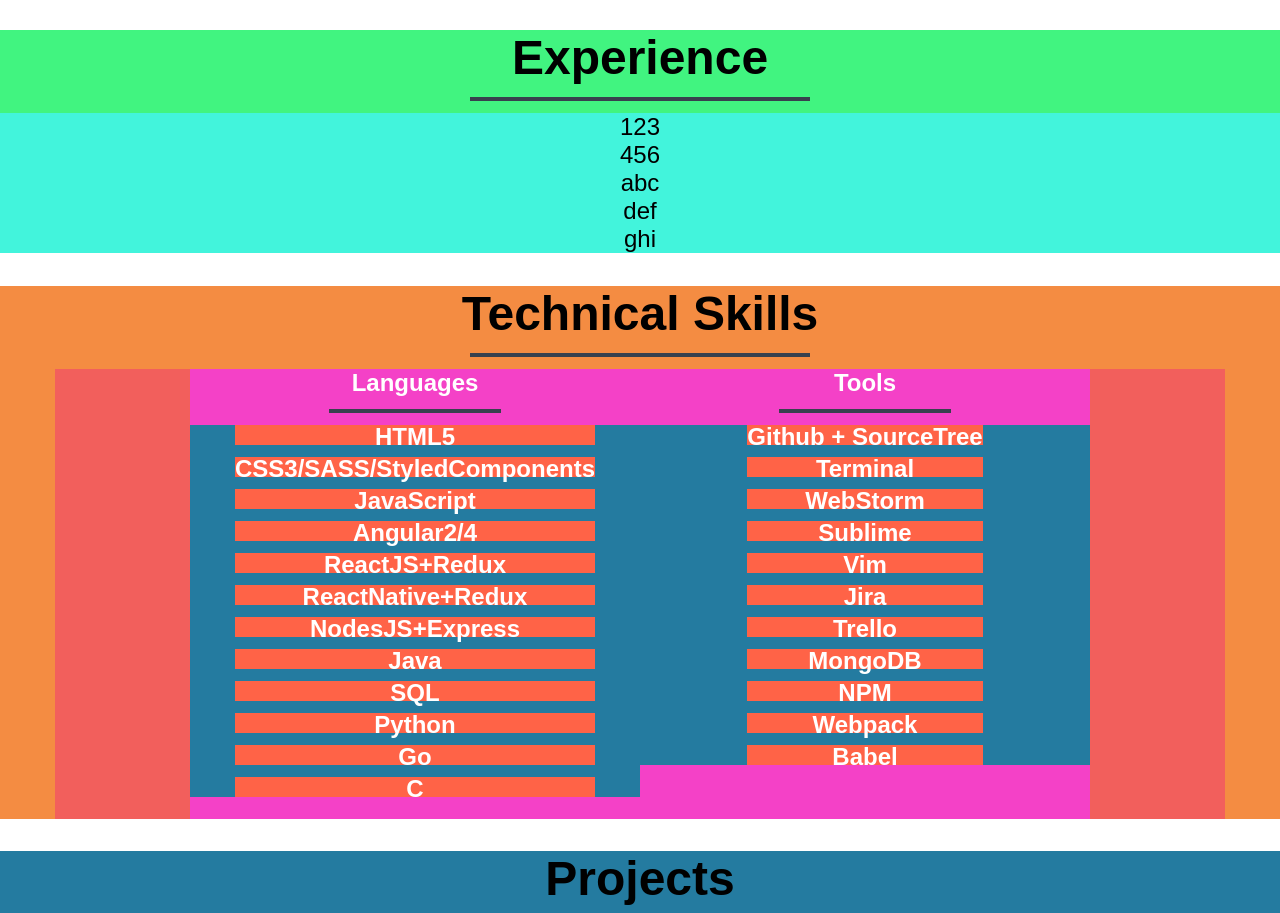
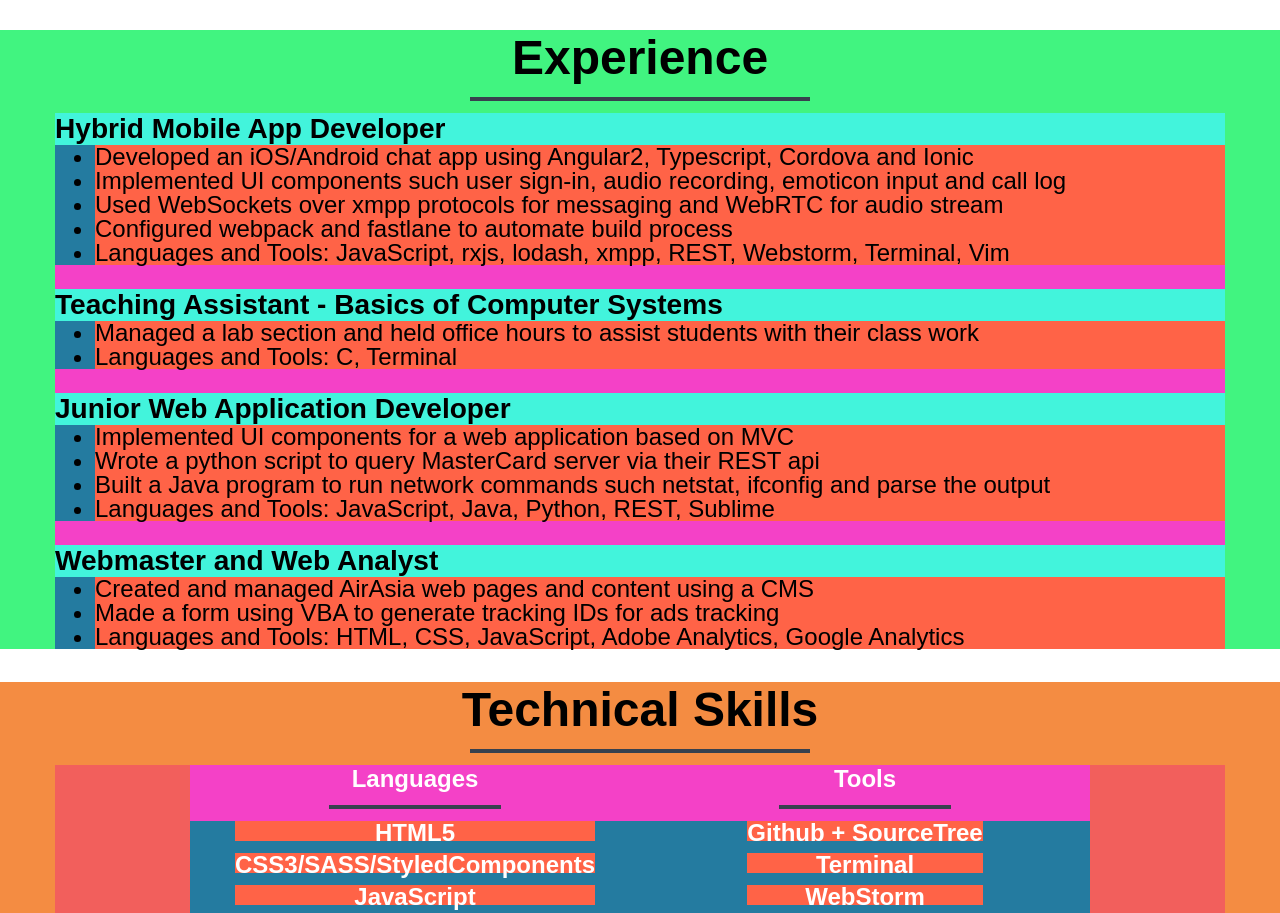
Before and after one commit to Jun711/react-portfolio, a React app: page / in a window 1280 px wide. Shown: the part 921-1834 px from the top of the page. Built offline with nearby package versions, Linux system fonts and the light colour scheme.

Commit message:
add Experience

```diff
--- a/src/components/Experience/Experience.js
+++ b/src/components/Experience/Experience.js
@@ -1,6 +1,7 @@
 import React, { Component } from 'react';
 import { ComponentContainer, ExperienceContainer } from './Experience.style';
 import ExperienceItem from './ExperienceItem/ExperienceItem'
+import { experienceItems } from './ExperienceItem/ExperienceItemDes';
 
 class Experience extends Component {
   render() {
@@ -9,11 +10,10 @@
         <h1>Experience</h1>
         <hr/>
         <ExperienceContainer>
-          <ExperienceItem>123</ExperienceItem>
-          <ExperienceItem>456</ExperienceItem>
-          <ExperienceItem>abc</ExperienceItem>
-          <ExperienceItem>def</ExperienceItem>
-          <ExperienceItem>ghi</ExperienceItem>
+          {experienceItems.map((item) =>
+            <ExperienceItem item={item}/>
+          )}
+
         </ExperienceContainer>
       </ComponentContainer>
     );
--- a/src/components/Experience/Experience.style.js
+++ b/src/components/Experience/Experience.style.js
@@ -1,7 +1,7 @@
 import styled, { css } from 'styled-components';
-import { Flex, Div, Grid } from '../../theme/grid';
+import { Flex, Div } from '../../theme/grid';
 import { media } from '../../theme/media';
-import { green, yellow, THEME_COLOR, white, blue } from '../../theme/variables';
+import { green, pinkish, yellow, THEME_COLOR, white, blue } from '../../theme/variables';
 
 export const ComponentContainer = styled(Div)`
   background-color: ${green};
@@ -13,4 +13,14 @@
 `;
 
 export const ExperienceContainer = styled(Div)`
+ background-color: ${pinkish};
+  margin: 0 auto;
+  width: 1170px;
+  ${media.larger`
+    width: 90vw;
+  `}
+
+  h3 {
+    text-align: left;
+  }
 `;
--- a/src/components/Experience/ExperienceItem/ExperienceItem.js
+++ b/src/components/Experience/ExperienceItem/ExperienceItem.js
@@ -1,11 +1,23 @@
 import React, { Component } from 'react';
-import { ComponentContainer } from './ExperienceItem.style';
+import { ComponentContainer, ListItem, List } from './ExperienceItem.style';
 
 class ExperienceItem extends Component {
+  renderDescription(description) {
+    const languageItems = description.map((desc) =>
+      <ListItem>{desc}</ListItem>
+    )
+    return (
+      <List>
+        {languageItems}
+      </List>
+    );
+  }
+
   render() {
     return (
       <ComponentContainer>
-        {this.props.children}
+        <h3>{this.props.item.title}</h3>
+        {this.renderDescription(this.props.item.description)}
       </ComponentContainer>
     );
   }
--- a/src/components/Experience/ExperienceItem/ExperienceItem.style.js
+++ b/src/components/Experience/ExperienceItem/ExperienceItem.style.js
@@ -6,5 +6,20 @@
 export const ComponentContainer = styled(Div)`
   background-color: ${teal};
   width: 100%;
-  text-align: center;
+
+  h3 {
+    margin: 0;
+  }
 `;
+
+export const ListItem = styled.li`
+  font-size: 1em;
+  line-height: 1em;
+  background: tomato;
+  text-decoration: none;
+`;
+
+export const List = styled.ul`
+  margin-top: 0;
+  background: ${blue};
+`;
--- /dev/null
+++ b/src/components/Experience/ExperienceItem/ExperienceItemDes.js
@@ -0,0 +1,49 @@
+export const experienceItems = [
+  {
+    'key': '1',
+    'title': 'Hybrid Mobile App Developer',
+    'place': 'Switch168',
+    'date': 'Mar-Nov 2017',
+    'description': [
+      'Developed an iOS/Android chat app using Angular2, Typescript, Cordova and Ionic',
+      'Implemented UI components such user sign-in, audio recording, emoticon input and call log',
+      'Used WebSockets over xmpp protocols for messaging and WebRTC for audio stream',
+      'Configured webpack and fastlane to automate build process',
+      'Languages and Tools: JavaScript, rxjs, lodash, xmpp, REST, Webstorm, Terminal, Vim'
+    ]
+  },
+  {
+    'key': '2',
+    'title': 'Teaching Assistant - Basics of Computer Systems',
+    'place': 'UBC',
+    'date': 'Jan-Apr 2016',
+    'description': [
+      'Managed a lab section and held office hours to assist students with their class work',
+      'Languages and Tools: C, Terminal'
+    ]
+  },
+  {
+    'key': '3',
+    'title': 'Junior Web Application Developer',
+    'place': 'Inetco Systems Ltd',
+    'date': 'Jan-Aug 2015',
+    'description': [
+      'Implemented UI components for a web application based on MVC',
+      'Wrote a python script to query MasterCard server via their REST api',
+      'Built a Java program to run network commands such netstat, ifconfig and parse the output',
+      'Languages and Tools: JavaScript, Java, Python, REST, Sublime'
+    ]
+  },
+  {
+    'key': '4',
+    'title': 'Webmaster and Web Analyst',
+    'place': 'AirAsia',
+    'date': 'Aug 2012-Dec 2013',
+    'description': [
+      'Created and managed AirAsia web pages and content using a CMS',
+      'Made a form using VBA to generate tracking IDs for ads tracking',
+      'Languages and Tools: HTML, CSS, JavaScript, Adobe Analytics, Google Analytics'
+    ]
+  },
+
+]
--- a/src/components/TechnicalSkills/TechnicalSkills.style.js
+++ b/src/components/TechnicalSkills/TechnicalSkills.style.js
@@ -1,7 +1,7 @@
 import styled, { css } from 'styled-components';
 import { Flex, Div, Wrapper } from '../../theme/grid';
 import { media } from "../../theme/media";
-import { red, yellow, THEME_COLOR, orange, pinkish, blue } from '../../theme/variables';
+import { red, orange, pinkish, blue } from '../../theme/variables';
 
 export const Span = styled.span`
   font-size: 1em;
```
